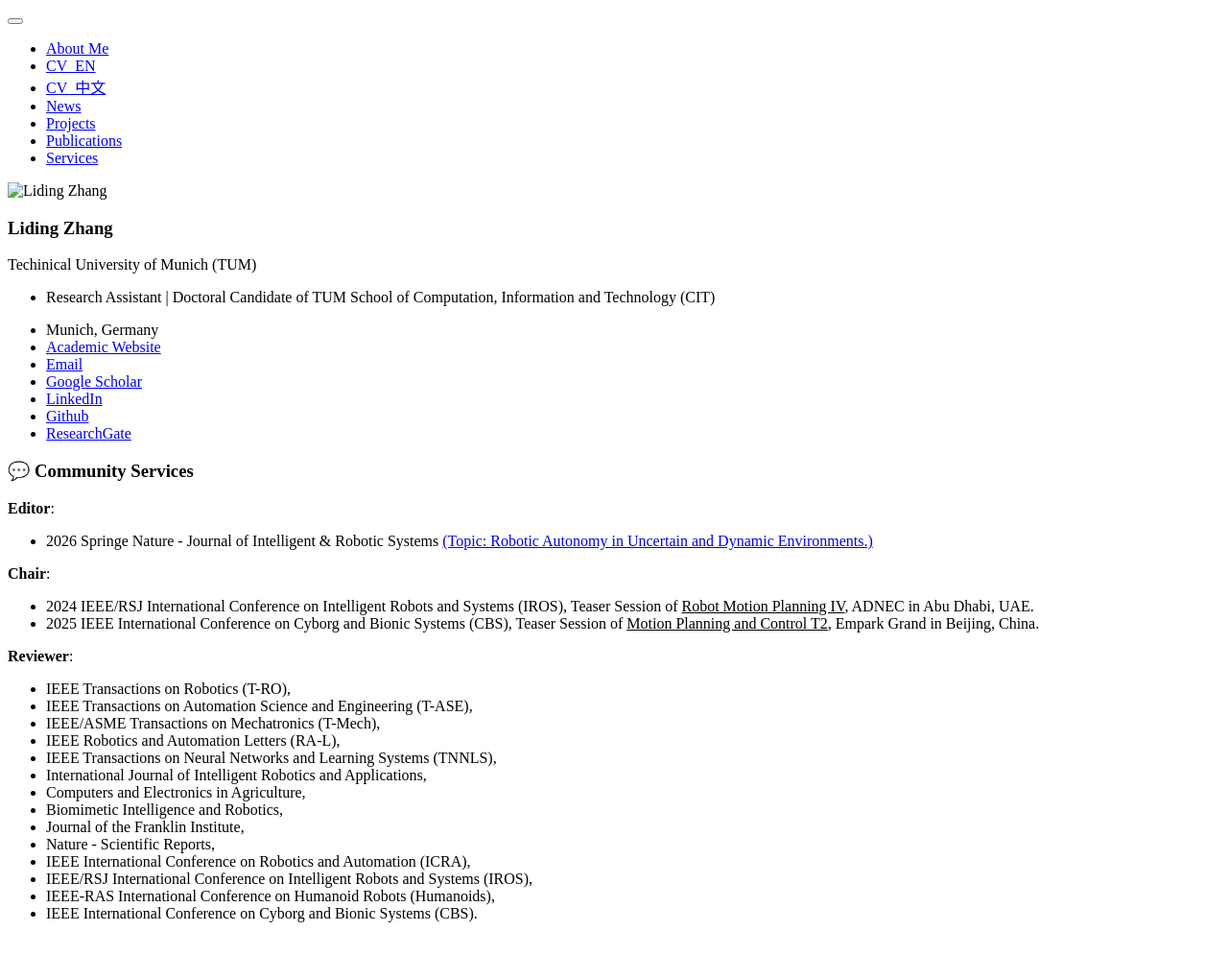
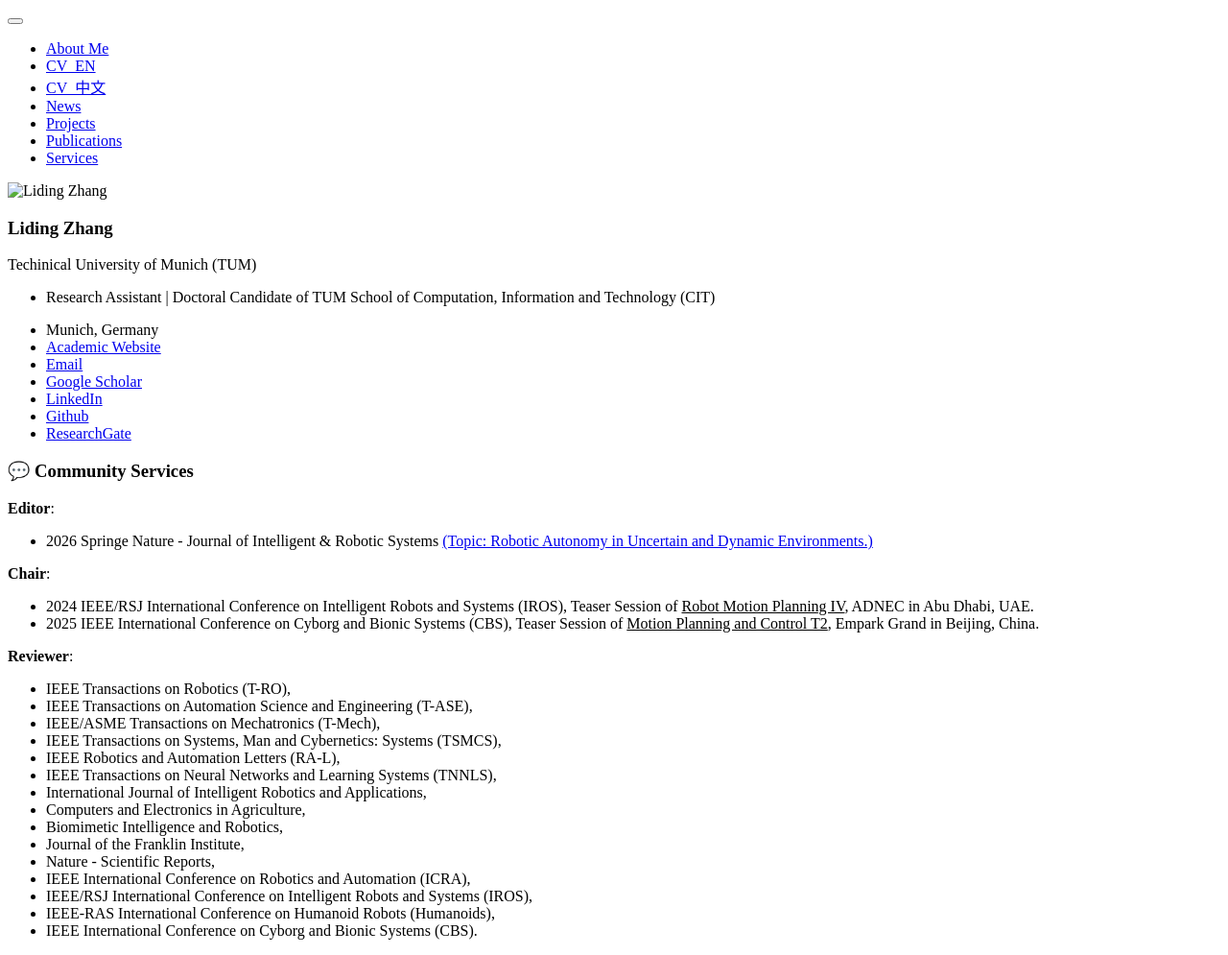
Before and after one commit to Liding-Zhang/liding-zhang.github.io, a Jekyll site: the page built from _pages/includes/services.md, in a window 1280 px wide. Shown: the whole page at 96% size. Built offline with Jekyll 4.4.1, drawn with Linux system fonts in a browser that asks for light colours; our own code applies the rules of GitHub Pages for plain Markdown files.

Commit message:
add reviewers

```diff
--- a/_pages/includes/services.md
+++ b/_pages/includes/services.md
@@ -14,6 +14,7 @@
 - IEEE Transactions on Robotics (T-RO),
 - IEEE Transactions on Automation Science and Engineering (T-ASE),
 - IEEE/ASME Transactions on Mechatronics (T-Mech),
+- IEEE Transactions on Systems, Man and Cybernetics: Systems (TSMCS),
 - IEEE Robotics and Automation Letters (RA-L),
 - IEEE Transactions on Neural Networks and Learning Systems (TNNLS),
 - International Journal of Intelligent Robotics and Applications,
```
Also changed, not shown: 2 other files.
